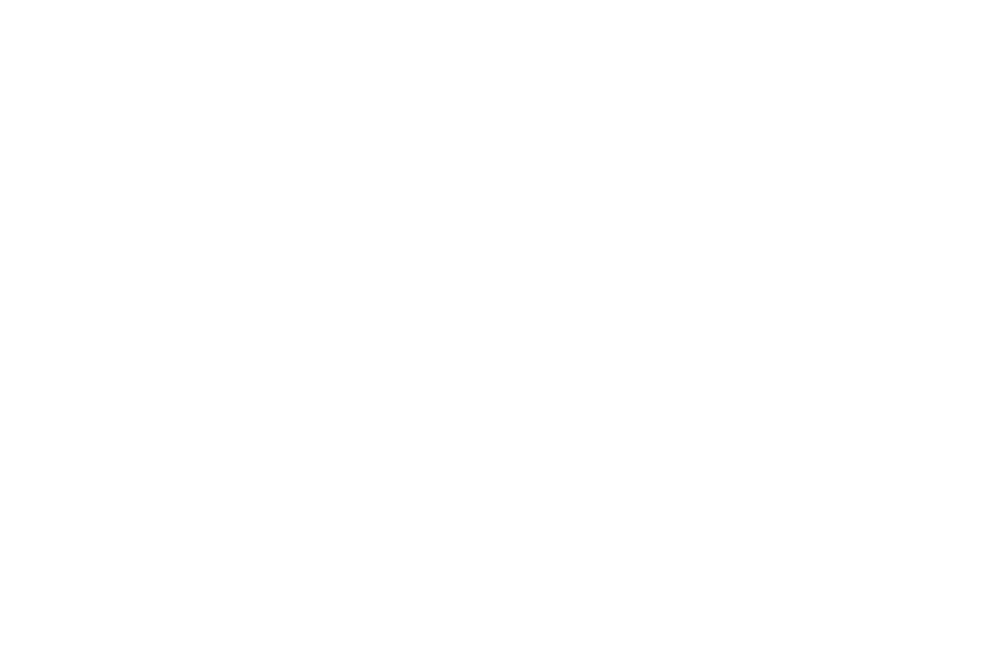
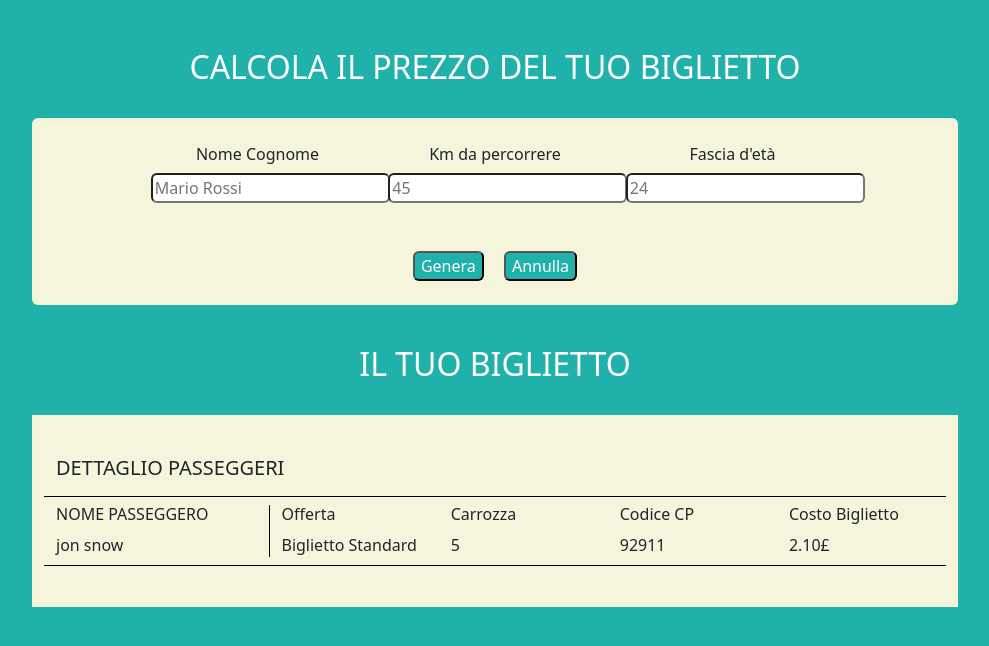
Before and after one commit to MrGians/js-biglietto-treno-form, a plain HTML site: page index.html in a window 1280 px wide. Shown: the whole page, without its empty margins (145-1134 px from the left). Drawn offline with nearby package versions, Linux system fonts and the light colour scheme.

Commit message:
Added layout

```diff
--- a/css/style.css
+++ b/css/style.css
@@ -6,3 +6,33 @@
 
 
 /*********** Generics ***********/
+body {background-color: lightseagreen;}
+
+button {
+    background-color: lightseagreen;
+    color: white;
+}
+button:active {
+    box-shadow: 0 2px #666;
+    transform: translateY(-2px);
+}
+
+#ticket-form, #user-ticket {background-color: beige;}
+
+#user-ticket > .row {
+    min-height: 160px;
+    align-content: center;
+}
+
+#user-ticket .ticket-border {
+    height: max-content;
+    border-top: 1px solid black;
+    border-bottom: 1px solid black;
+}
+#user-ticket .ticket-border .col-3 {border-right: 1px solid black;}
+
+#user-ticket .row [class^="col"] {
+    display: flex;
+    flex-direction: column;
+    justify-content: space-between;
+}
--- a/index.html
+++ b/index.html
@@ -12,7 +12,95 @@
     <title>Biglietto del Treno V.2</title>
 </head>
 <body>
+    <!-- Main -->
+    <main>
+        <div class="container">
+            <div class="row">
+                <!-- Title -->
+                <div class="col-8 mx-auto">
+                    <h1 class="h2 text-center text-uppercase text-white pt-5">Calcola il prezzo del tuo biglietto</h1>
+                </div>
+                <!-- Form -->
+                <div class="col-10 offset-1 my-4">
+                    <div id="ticket-form" class="rounded-2 py-4">
+                        <div class="row justify-content-center text-center">
+                            <!-- User Name -->
+                            <div class="col-3">
+                                <label for="user-name" class="h6">Nome Cognome</label>
+                                <input class="rounded-2" type="text" id="user-name" placeholder="Mario Rossi">
+                            </div>
+                            <!-- User KM -->
+                            <div class="col-3">
+                                <label for="user-km" class="h6">Km da percorrere</label>
+                                <input class="rounded-2" type="text" id="user-km" placeholder="45">
+                            </div>
+                            <!-- User Age -->
+                            <div class="col-3">
+                                <label for="user-age" class="h6">Fascia d'età</label>
+                                <input class="rounded-2" type="text" id="user-age" placeholder="24">
+                            </div>
+                            <!-- Button Form CTA -->
+                            <div class="col-12 mt-5">
+                                <button id="create-ticket" class="rounded-2 me-2">Genera</button>
+                                <button id="reset" class="rounded-2 ms-2">Annulla</button>
+                            </div>
+                        </div>
+                    </div>
+                </div>
+            </div>
+        </div>
+    </main>
 
+    <!-- Footer -->
+    <footer>
+        <div class="container">
+            <div class="row">
+                <!-- Title -->
+                <div class="col-8 mx-auto">
+                    <h1 class="h2 text-center text-uppercase text-white pt-3">Il tuo biglietto</h1>
+                </div>
+                <!-- User Ticket -->
+                <div class="col-10 offset-1 my-4">
+                    <div id="user-ticket" class="px-4 py-3">
+                        <div class="row">
+                            <div class="col-12">
+                                <h5 class="text-uppercase pb-2">Dettaglio passeggeri</h5>
+                            </div>
+                            <div class="col-12 ticket-border py-2">
+                                <div class="row">
+                                    <!-- Nome Cognome -->
+                                    <div class="col-3">
+                                        <h6 class="text-uppercase">Nome passeggero</h6>
+                                        <span id="user-name">jon snow</span>
+                                    </div>
+                                    <!-- Offerta -->
+                                    <div class="col">
+                                        <h6>Offerta</h6>
+                                        <span id="ticket-discount">Biglietto Standard</span>
+                                    </div>
+                                    <!-- Carrozza -->
+                                    <div class="col">
+                                        <h6>Carrozza</h6>
+                                        <span>5</span>
+                                    </div>
+                                    <!-- Codice CP -->
+                                    <div class="col">
+                                        <h6>Codice CP</h6>
+                                        <span>92911</span>
+                                    </div>
+                                    <!-- Costo Biglietto -->
+                                    <div class="col">
+                                        <h6>Costo Biglietto</h6>
+                                        <span id="ticket-final-price">2.10£</span>
+                                    </div>
+                                </div>
+                            </div>
+                        </div>
+                    </div>
+                </div>
+            </div>
+        </div>
+    </footer>
     <!-- Script JS -->
     <script src="js/script.js"></script>
 </body>
```
